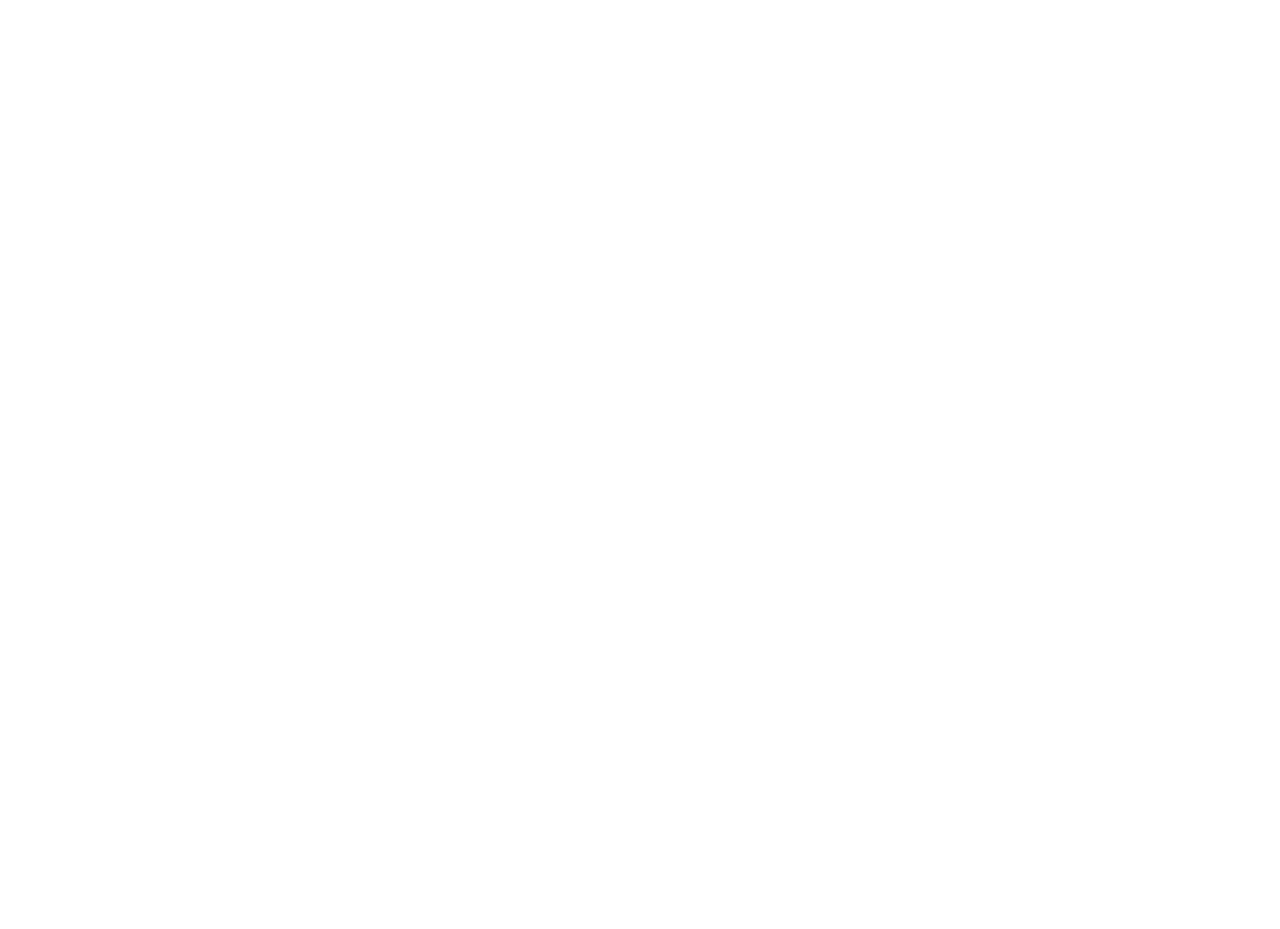
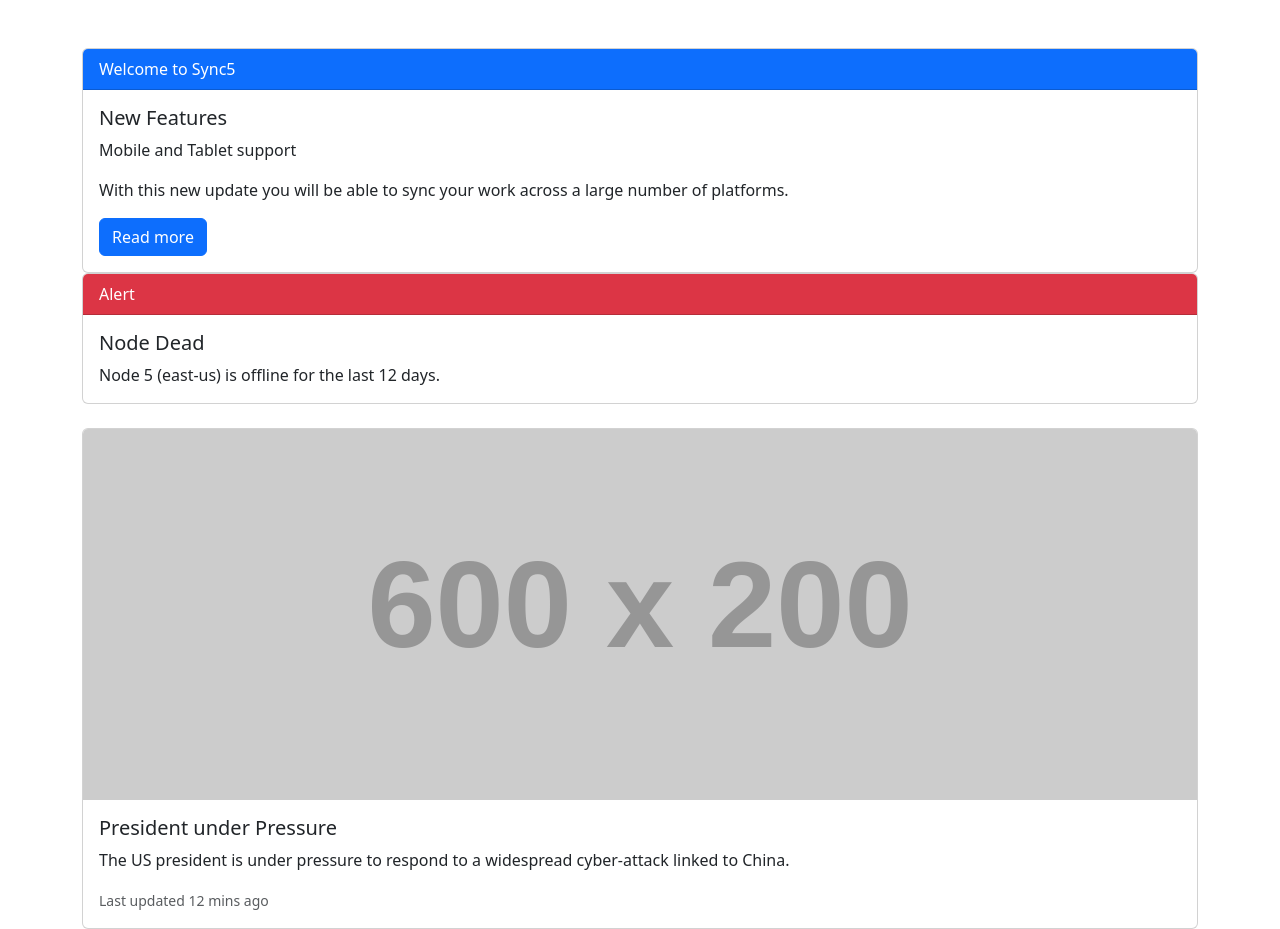
Before and after one commit to acciojob/bootstrap-card-kartikgupta1920, a website: page main.html in a window 1280 px wide. Before the commit the page ends 800 px from the top, so only its background shows below. Drawn offline with nearby package versions, Linux system fonts and the light colour scheme; placeholder pictures from the web are drawn by us.

Commit message:
created a submission

```diff
--- a/main.html
+++ b/main.html
@@ -1,16 +1,57 @@
 <!DOCTYPE html>
-
-<html>
+<html lang="en">
 
 <head>
-	<link rel="stylesheet" href="styles.css">
+    <meta charset="UTF-8">
+    <meta name="viewport" content="width=device-width, initial-scale=1.0">
+    <title>Bootstrap Card Example</title>
+    <!-- Bootstrap CSS -->
+    <link href="https://cdn.jsdelivr.net/npm/bootstrap@5.3.0-alpha3/dist/css/bootstrap.min.css" rel="stylesheet">
 </head>
 
 <body>
-	<!-- the entire body must be written by student -->
-    <script type="text/javascript" src="./script.js">
-</script>
+    <div class="container mt-5">
+        <div class="card-deck">
+            <!-- First Card -->
+            <div class="card">
+                <div class="card-header bg-primary text-white">
+                    Welcome to Sync5
+                </div>
+                <div class="card-body">
+                    <h5 class="card-title">New Features</h5>
+                    <p class="card-text">Mobile and Tablet support</p>
+                    <p class="card-text">With this new update you will be able to sync your work across a large number of platforms.</p>
+                    <a href="#" class="btn btn-primary">Read more</a>
+                </div>
+            </div>
 
+            <!-- Second Card -->
+            <div class="card">
+                <div class="card-header bg-danger text-white">
+                    Alert
+                </div>
+                <div class="card-body">
+                    <h5 class="card-title">Node Dead</h5>
+                    <p class="card-text">Node 5 (east-us) is offline for the last 12 days.</p>
+                </div>
+            </div>
+        </div>
+
+        <!-- Third Card -->
+        <div class="card mt-4">
+            <img class="card-img-top" src="https://via.placeholder.com/600x200" alt="Placeholder Image">
+            <div class="card-body">
+                <h5 class="card-title">President under Pressure</h5>
+                <p class="card-text">The US president is under pressure to respond to a widespread cyber-attack linked to China.</p>
+                <p class="card-text"><small class="text-muted">Last updated 12 mins ago</small></p>
+            </div>
+        </div>
+    </div>
+
+    <!-- Bootstrap JS -->
+    <script src="https://cdn.jsdelivr.net/npm/bootstrap@5.3.0-alpha3/dist/js/bootstrap.bundle.min.js"></script>
 </body>
 
 </html>
+
+</html>
```
